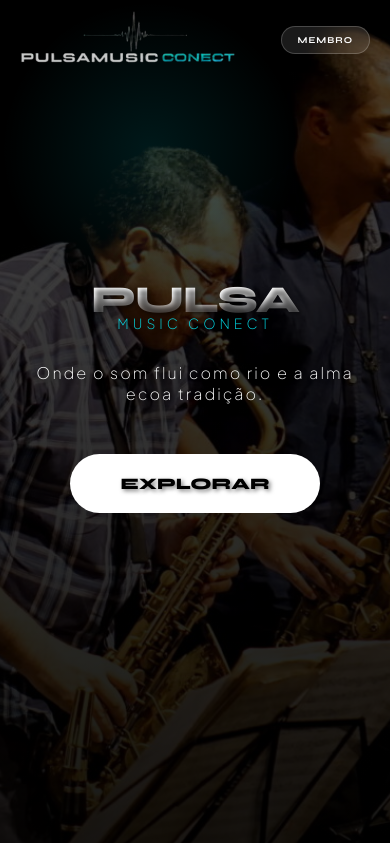
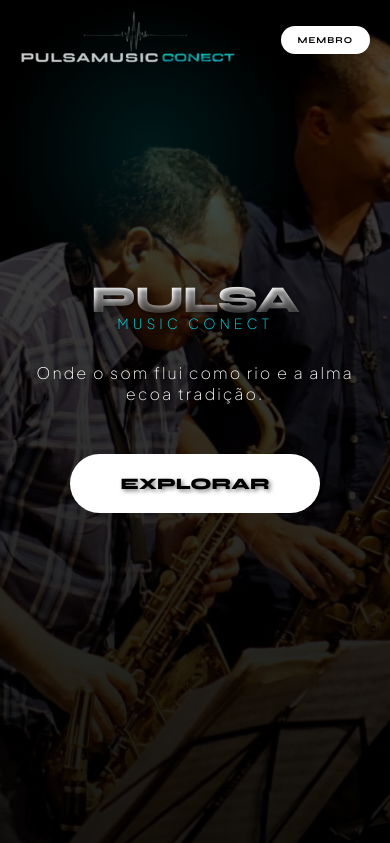
Before and after one commit to jonasSR/SLP-musicos, a Flask app: page / in a window 390 px wide. Shown: the top 843 px of the page. Run offline with Flask 3, Linux system fonts and the light colour scheme; data that the repository does not hold is empty.

Commit message:
Ajuste localidade cards, correção navbar mobile e layout 2 colunas

```diff
--- a/static/css/style.css
+++ b/static/css/style.css
@@ -2313,13 +2313,12 @@ input::-webkit-credentials-auto-fill-button {
         top: 0 !important;
         width: 100% !important;
         padding: 20px !important;
-        background: transparent !important; /* Remove fundos pesados */
+        background: rgba(255, 255, 255, 0) !important; /* Remove fundos pesados */
         backdrop-filter: none !important;
         display: flex !important;
         justify-content: space-between !important;
         align-items: center !important;
         border: none !important;
-        z-index: 9999 !important;
 
     }
 
@@ -2333,10 +2332,10 @@ input::-webkit-credentials-auto-fill-button {
     /* 3. BOTÃO MEMBRO - Estilo "Pílula de Vidro" no topo direito */
     .btn-plasma-small,
     .btn-user-status {
-        background: rgba(255, 255, 255, 0.1) !important;
+        background: rgba(255, 255, 255, 0.1)rtant;
         backdrop-filter: blur(10px) !important; /* Efeito de vidro */
         border: 1px solid rgba(255, 255, 255, 0.2) !important;
-        color: #fff !important;
+        color: #000000 !important;
         font-size: 9px !important;
         font-weight: 600 !important;
         padding: 8px 16px !important;
@@ -3119,12 +3118,25 @@ html {
         font-size: 0.85rem;
     }
 
-    /* 5. Grid de Artistas */
     .artist-grid {
         order: 3;
         margin-top: 25px;
-    }
-}
+        display: grid !important;
+        /* Define duas colunas com tamanhos iguais */
+        grid-template-columns: repeat(2, 1fr) !important;
+        gap: 10px !important; /* Espaçamento menor para caber melhor lado a lado */
+    }
+
+    /* Ajuste opcional nos textos do card para não amontoar em telas muito pequenas */
+    .card-overlay h3 {
+        font-size: 0.9rem !important;
+    }
+
+    .card-location {
+        font-size: 0.6rem !important;
+    }
+}
+
 
 
 
```
